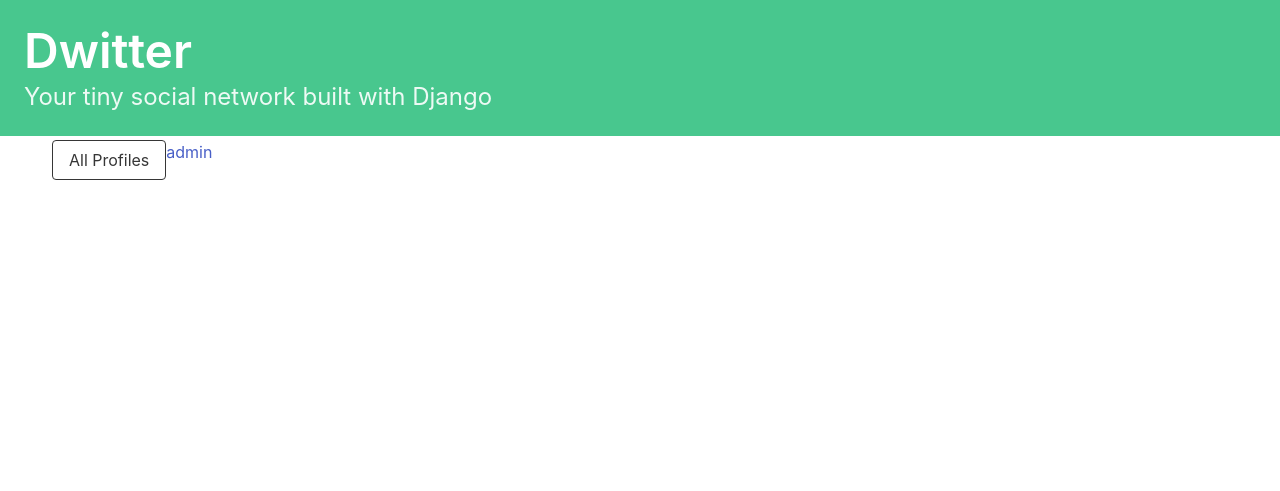
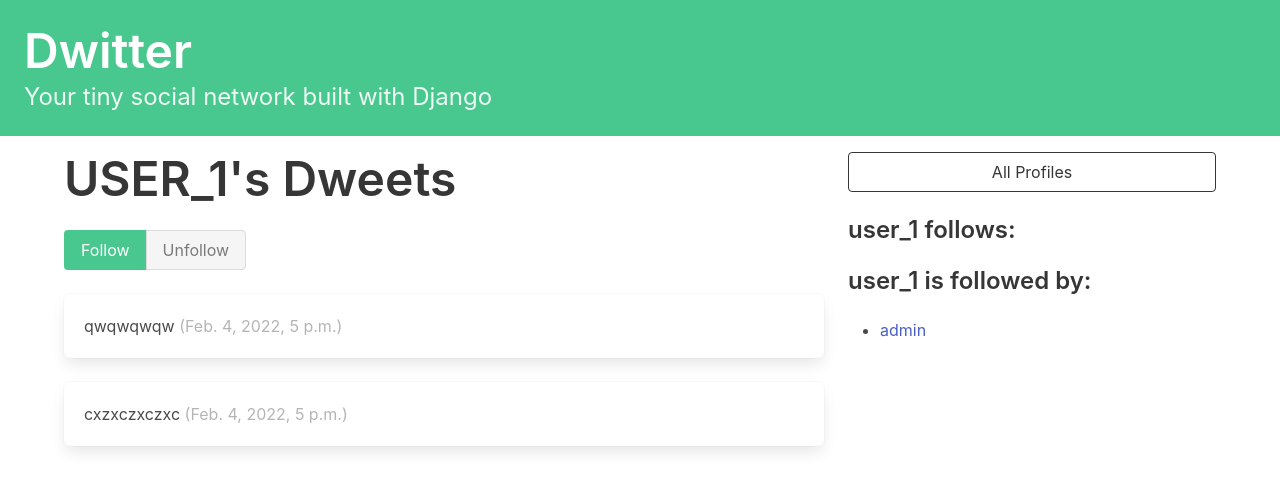
Before and after one commit to igorKichkar/social-network, a Django app: page /profile/2 in a window 1280 px wide. Shown: the top 491 px of the page. Run offline with Django 3.2, Linux system fonts and the light colour scheme; data comes from the database, SQL or seed files in the repository; both versions use the stored data as it was after the commit.

Commit message:
added page that shows feed

```diff
--- a/dwitter/admin.py
+++ b/dwitter/admin.py
@@ -1,6 +1,6 @@
 from django.contrib import admin
 from django.contrib.auth.models import User, Group
-from .models import Profile
+from .models import Dweet, Profile
 
 class ProfileInline(admin.StackedInline):
     model = Profile
@@ -13,3 +13,4 @@
 admin.site.unregister(User)
 admin.site.register(User, UserAdmin)
 admin.site.unregister(Group)
+admin.site.register(Dweet)
--- a/dwitter/models.py
+++ b/dwitter/models.py
@@ -23,3 +23,18 @@
     )
     def __str__(self):
         return self.user.username
+
+
+class Dweet(models.Model):
+    user = models.ForeignKey(
+        User, related_name="dweets", on_delete=models.DO_NOTHING
+    )
+    body = models.CharField(max_length=140)
+    created_at = models.DateTimeField(auto_now_add=True)
+
+    def __str__(self):
+        return (
+            f"{self.user} "
+            f"({self.created_at:%Y-%m-%d %H:%M}): "
+            f"{self.body[:30]}..."
+        )
--- a/dwitter/templates/dwitter/profile.html
+++ b/dwitter/templates/dwitter/profile.html
@@ -1,6 +1,55 @@
+
 {% extends 'base.html' %}
 
 {% block content %}
+
+<div class="column">
+
+    <div class="block">
+    <h1 class="title is-1">
+        {{profile.user.username|upper}}'s Dweets
+    </h1>
+
+    <form method="post">
+        {% csrf_token %}
+        <div class="buttons has-addons">
+        {% if profile in user.profile.follows.all %}
+            <button class="button is-success is-static">
+                Follow
+            </button>
+            <button class="button is-danger"
+                    name="follow"
+                    value="unfollow">
+                Unfollow
+            </button>
+        {% else %}
+            <button class="button is-success"
+                    name="follow"
+                    value="follow">
+                Follow
+            </button>
+            <button class="button is-danger is-static">
+                Unfollow
+            </button>
+        {% endif %}
+        </div>
+    </form>
+    </div>
+
+    <div class="content">
+        {% for dweet in profile.user.dweets.all %}
+            <div class="box">
+                {{ dweet.body }}
+                <span class="is-small has-text-grey-light">
+                    ({{ dweet.created_at }})
+                </span>
+            </div>
+        {% endfor %}
+    </div>
+
+</div>
+
+<div class="column is-one-third">
 
     <div class="block">
         <a href="{% url 'dwitter:profile_list' %}">
@@ -10,27 +59,40 @@
         </a>
     </div>
 
+    <div class="block">
+        <h3 class="title is-4">
+            {{profile.user.username}} follows:
+        </h3>
+        <div class="content">
             <ul>
             {% for following in profile.follows.all %}
                 <li>
-                <a href="{% url 'dwitter:profile' following.id %}">
+                    <a href="{% url 'dwitter:profile' following.id %} ">
                         {{ following }}
                     </a>
                 </li>
             {% endfor %}
             </ul>
+        </div>
+    </div>
 
-    <!-- ... -->
-
+    <div class="block">
+        <h3 class="title is-4">
+            {{profile.user.username}} is followed by:
+        </h3>
+        <div class="content">
             <ul>
             {% for follower in profile.followed_by.all %}
                 <li>
-                <a href="{% url 'dwitter:profile' follower.id %}">
+                    <a href="{% url 'dwitter:profile' follower.id %} ">
                         {{ follower }}
                     </a>
                 </li>
             {% endfor %}
             </ul>
+        </div>
+    </div>
 
+</div>
 
 {% endblock content %}
--- a/dwitter/views.py
+++ b/dwitter/views.py
@@ -3,7 +3,7 @@
 
 
 def dashboard(request):
-    return render(request, "base.html")
+    return render(request, "dwitter/dashboard.html")
 
 
 def profile_list(request):
@@ -13,4 +13,13 @@
 
 def profile(request, pk):
     profile = Profile.objects.get(pk=pk)
+    if request.method == "POST":
+        current_user_profile = request.user.profile
+        data = request.POST
+        action = data.get("follow")
+        if action == "follow":
+            current_user_profile.follows.add(profile)
+        elif action == "unfollow":
+            current_user_profile.follows.remove(profile)
+        current_user_profile.save()
     return render(request, "dwitter/profile.html", {"profile": profile})
```
Also changed, not shown: dwitter/templates/dwitter/dashboard.html (added, +18 -0 lines), db.sqlite3, dwitter/migrations/0002_dweet.py (added). Lines whose indentation alone changed are shown as unchanged.
